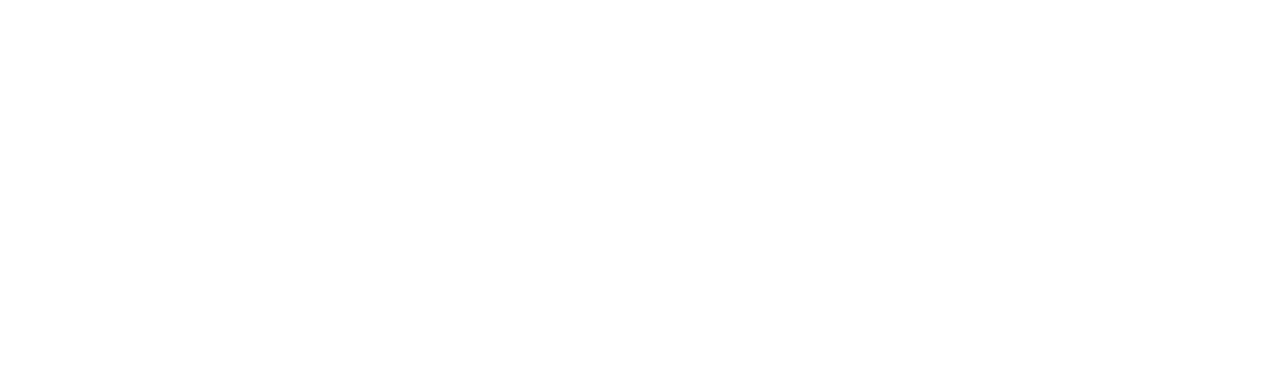
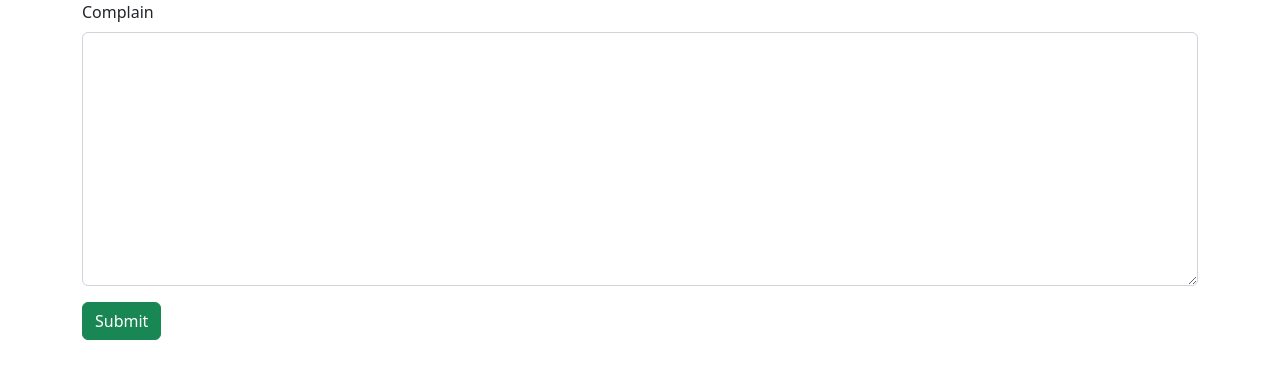
Before and after one commit to Amirthamlalas/ComplainReportApp_Frontend, an Angular app: page /complain in a window 1280 px wide. Before the commit this address led to /. Shown: the top 378 px of the page. Built offline with nearby package versions, Linux system fonts and the light colour scheme.

Commit message:
added complaint

```diff
--- /dev/null
+++ b/src/app/add-complaint/add-complaint.component.html
@@ -0,0 +1,22 @@
+
+
+
+
+<div class="container">
+    <div class="row">
+        <div class="col col-12 col-sm-12 col-md-12 col-lg-12 col-xl-12 col-xxl-12">
+            <div class="row g-3">
+
+                <div class="col col-12 col-sm-12 col-md-12 col-lg-12 col-xl-12 col-xxl-12">
+                    <label for="" class="form-label">Complain</label>
+                    <textarea name="complaints" [(ngModel)]="complaints" id="" cols="30" rows="10" class="form-control"></textarea>
+                </div>
+
+                <div class="col col-12 col-sm-12 col-md-12 col-lg-12 col-xl-12 col-xxl-12">
+                    <button (click)="readValue()" class="btn btn-success">Submit</button>
+                </div>
+
+            </div>
+        </div>
+    </div>
+</div>
--- /dev/null
+++ b/src/app/add-complaint/add-complaint.component.ts
@@ -0,0 +1,33 @@
+import { Component } from '@angular/core';
+import { ApiService } from '../api.service';
+
+@Component({
+  selector: 'app-add-complaint',
+  templateUrl: './add-complaint.component.html',
+  styleUrls: ['./add-complaint.component.css']
+})
+export class AddComplaintComponent {
+
+  complaints=""
+constructor(private api:ApiService){}
+  readValue=()=>{
+    let data:any={"userid":localStorage.getItem("userinfo"),"complaints":this.complaints}
+
+    console.log(data)
+
+    this.api.complainData(data).subscribe(
+      (response:any)=>{
+
+        if (response.status=="success") {
+          alert("complaint made")
+
+        } else {
+          alert("something went wrong")
+        }
+
+      }
+    )
+
+  }
+
+}
--- a/src/app/api.service.ts
+++ b/src/app/api.service.ts
@@ -20,4 +20,8 @@
     return this.http.post("http://localhost:8080/userlogin",DataToSend)
   }
 
+  complainData=(DataToSend:any)=>{
+    return this.http.post("http://localhost:8080/complaint",DataToSend)
+  }
+
 }
```
Also changed, not shown: src/app/app.module.ts (+8 -2 lines), src/app/add-complaint/add-complaint.component.css (added).
